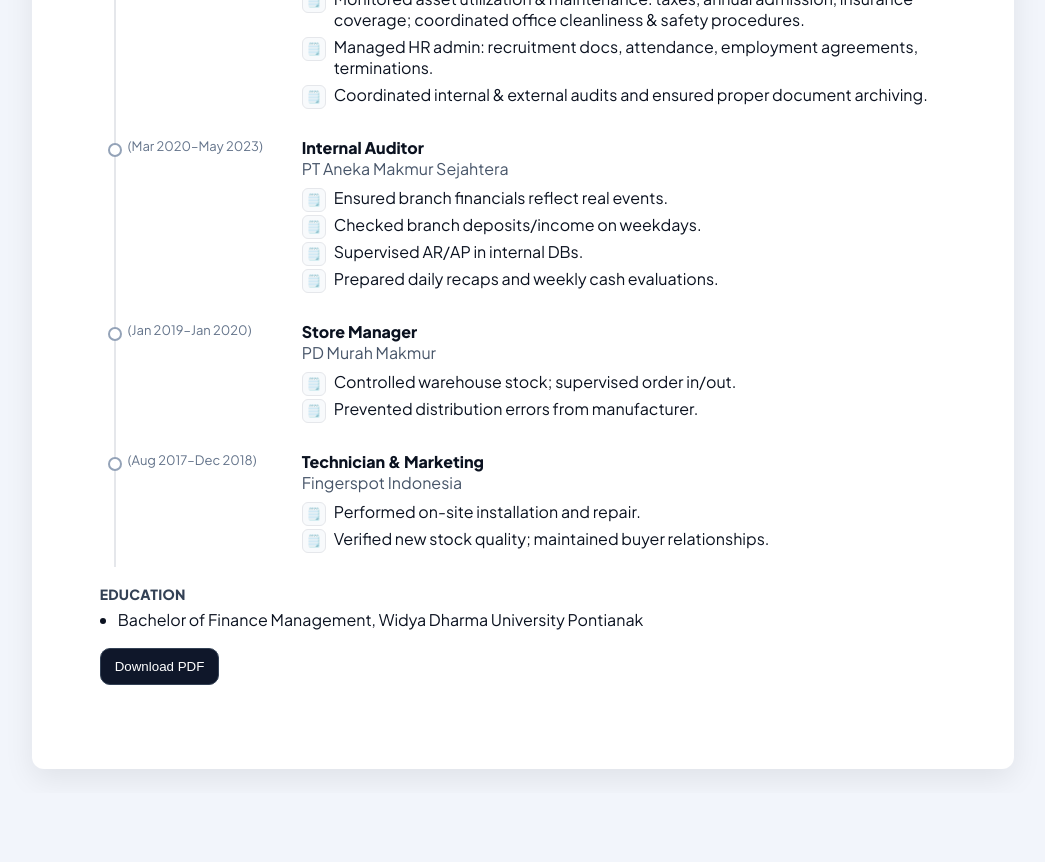
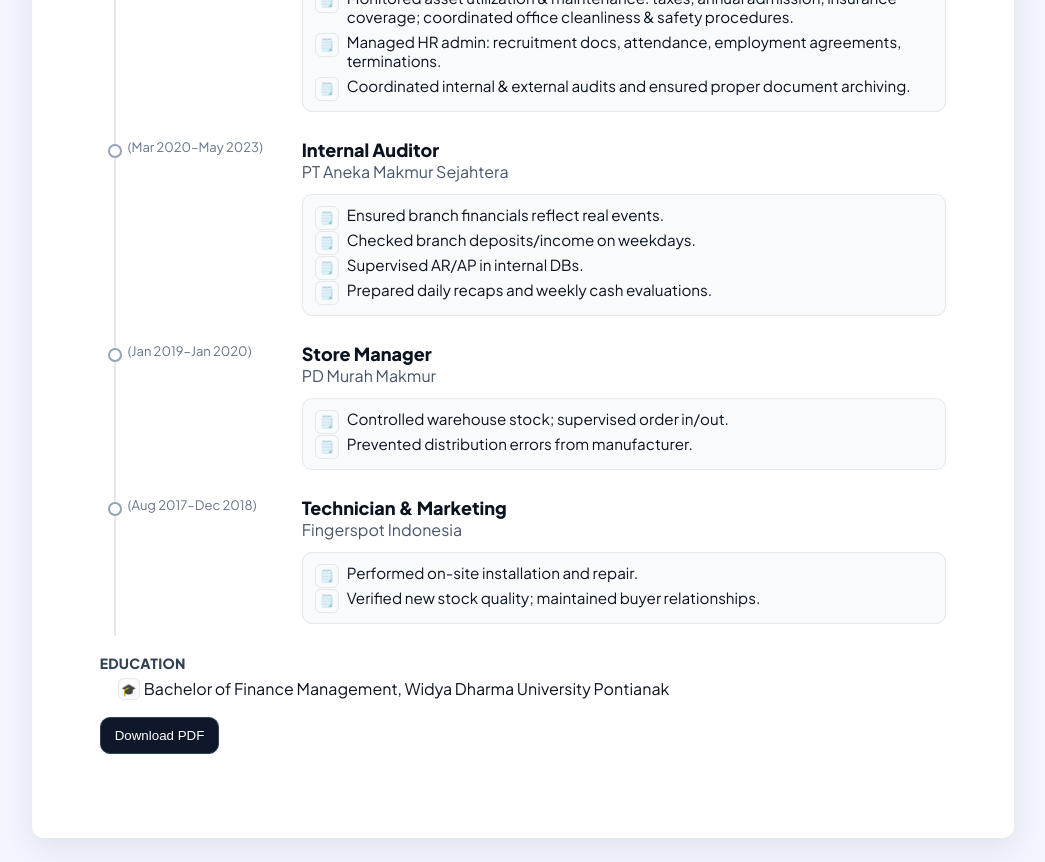
Before and after one commit to erickchia/portfolio, a Next.js app: page /cv in a window 1280 px wide. Shown: the part 1280-2142 px from the top of the page, without its empty margins (117-1162 px from the left). Before the commit the page ends 2073 px from the top, so only its background shows below. Built offline with nearby package versions, Linux system fonts and the light colour scheme.

Commit message:
Update page.js

```diff
--- a/app/cv/page.js
+++ b/app/cv/page.js
@@ -1,6 +1,21 @@
 'use client';
 import { cv } from "../../data/cv";
 import PrintButton from "./PrintButton";
+
+const companyLinks = {
+  "PT Djaja Harapan": "https://www.linkedin.com/company/pt-djaja-harapan-m/?originalSubdomain=id",
+  "PT Astra Honda Motor": "https://www.astra-honda.com/corporate",
+  "PT Aneka Makmur Sejahtera": "https://www.dnb.com/business-directory/company-profiles.pt_aneka_makmur_sejahtera.195a5284519ba3d51900f02731ebfb03.html",
+  "PD Murah Makmur": "https://www.semuabis.com/pd-murah-makmur-0857-7928-1198",
+  "Fingerspot": "https://fingerspot.com/about-us",
+};
+function resolveCompanyLink(fullName = "") {
+  const n = fullName.toLowerCase();
+  for (const key of Object.keys(companyLinks)) {
+    if (n.includes(key.toLowerCase())) return companyLinks[key];
+  }
+  return null;
+}
 
 export default function CVPage() {
   return (
@@ -73,26 +88,44 @@ export default function CVPage() {
             <h2 className="sec">Experience</h2>
 
             <ol className="xp-tl">
-              {cv.experience.map((e, i) => (
+              {cv.experience.map((e, i) => {
+                const link = resolveCompanyLink(e.company);
+                return (
                   <li className="xp" key={i}>
                     <div className="xp-date">
                       <span>({e.start}–{e.end})</span>
                     </div>
+
                     <div className="xp-body">
+                      <div className="xp-head">
                         <div className="xp-title">
                           <strong className="xp-role">{e.role}</strong>
                           <div className="xp-company">{e.company}</div>
                         </div>
+
+                        {/* Hover card with reference link */}
+                        {link && (
+                          <div className="company-card" role="dialog" aria-label={`About ${e.company}`}>
+                            <div className="cc-title">{e.company}</div>
+                            <div className="cc-meta">Reference profile & background</div>
+                            <a className="cc-link" href={link} target="_blank" rel="noreferrer">Open reference ↗</a>
+                          </div>
+                        )}
+                      </div>
+
                       {e.bullets?.length ? (
+                        <div className="xp-tasks">
                           <ul className="xp-bullets">
                             {e.bullets.map((b, bi) => (
                               <li key={bi}>{b}</li>
                             ))}
                           </ul>
+                        </div>
                       ) : null}
                     </div>
                   </li>
-              ))}
+                );
+              })}
             </ol>
           </section>
 
@@ -120,9 +153,11 @@ export default function CVPage() {
           {cv.education?.length ? (
             <section style={{ marginTop: 14 }}>
               <h2 className="sec">Education</h2>
-              <ul style={{ marginTop: 6, paddingLeft: 18 }}>
+              <ul className="edu-list" style={{ marginTop: 6, paddingLeft: 18 }}>
                 {cv.education.map((ed, i) => (
-                  <li key={i}>{ed.degree}, {ed.school} {ed.year ? `(${ed.year})` : ""}</li>
+                  <li key={i}>
+                    {ed.degree}, {ed.school} {ed.year ? `(${ed.year})` : ""}
+                  </li>
                 ))}
               </ul>
             </section>
@@ -199,12 +234,38 @@ export default function CVPage() {
           }
           .xp-date { color: #64748b; font-size: 13px; line-height: 1.4; white-space: nowrap; }
 
+          .xp-head{ position: relative; display: inline-block; }
           .xp-title { margin-bottom: 6px; }
-          .xp-role { display:block; font-weight: 800; }
+          .xp-role { display:block; font-weight: 900; font-size: 18px; }
           .xp-company { color:#475569; }
 
+          /* Hover card untuk company */
+          .company-card{
+            --shadow: 0 20px 40px rgba(16,24,40,.12);
+            position: absolute; left: 0; top: calc(100% + 10px);
+            width: min(520px, 62ch);
+            background:#fff; border:1px solid #e5e7eb; border-radius:12px;
+            box-shadow: var(--shadow);
+            padding:12px 14px;
+            opacity:0; transform: translateY(6px); pointer-events:none;
+            transition: opacity .2s ease, transform .2s ease;
+            z-index: 5;
+          }
+          .xp-head:hover .company-card,
+          .xp-head:focus-within .company-card{ opacity:1; transform: translateY(0); pointer-events:auto; }
+          .cc-title{ font-weight:800; margin-bottom:2px; }
+          .cc-meta{ color:#64748b; font-size:12px; }
+          .cc-link{ display:inline-block; margin-top:6px; font-weight:600; text-decoration:none; color:#0b1220; }
+          .cc-link:hover{ text-decoration:underline; }
+
+          /* Tasks container (soft bg sama dgn badge) */
+          .xp-tasks{
+            background:#f8fafc; border:1px solid #e5e7eb; border-radius:10px;
+            padding:10px 12px; margin-top:6px; font-size: 0.95rem;
+          }
+
           /* Bullets → emoji badge dgn pixel radius */
-          .xp-bullets { list-style: none; padding: 0; margin: 8px 0 0 0; }
+          .xp-bullets { list-style: none; padding: 0; margin: 0; }
           .xp-bullets li {
             position: relative; padding-left: 32px; margin-bottom: 6px;
           }
@@ -215,6 +276,16 @@ export default function CVPage() {
             display: inline-flex; align-items: center; justify-content: center;
             border: 1px solid #e5e7eb; background: #f8fafc; border-radius: 6px; /* pixel radius */
             font-size: 12px; line-height: 1;
+          }
+
+          /* Education bullets → 🎓 */
+          .edu-list{ list-style: none; padding-left: 0; }
+          .edu-list li{ position: relative; padding-left: 26px; margin-bottom: 6px; }
+          .edu-list li::before{
+            content: "🎓";
+            position: absolute; left: 0; top: 0;
+            width: 20px; height: 20px; display: inline-flex; align-items:center; justify-content:center;
+            border:1px solid #e5e7eb; background:#f8fafc; border-radius:6px; font-size:12px;
           }
 
           @media (max-width: 900px) {
@@ -237,9 +308,9 @@ export default function CVPage() {
             }
             .xp-tl::before { background: #ddd; }
             .xp::before { background: #fff; border-color: #bbb; }
-            .xp-bullets li::before {
-              border-color: #d1d5db; background: #f3f4f6;
-            }
+            .xp-tasks{ background:#f3f4f6; border-color:#d1d5db; }
+            .xp-bullets li::before { border-color: #d1d5db; background: #f3f4f6; }
+            .company-card{ display: none !important; }
             @page { size: A4; margin: 0; }
           }
         `}</style>
```
Lines whose indentation alone changed are shown as unchanged.
